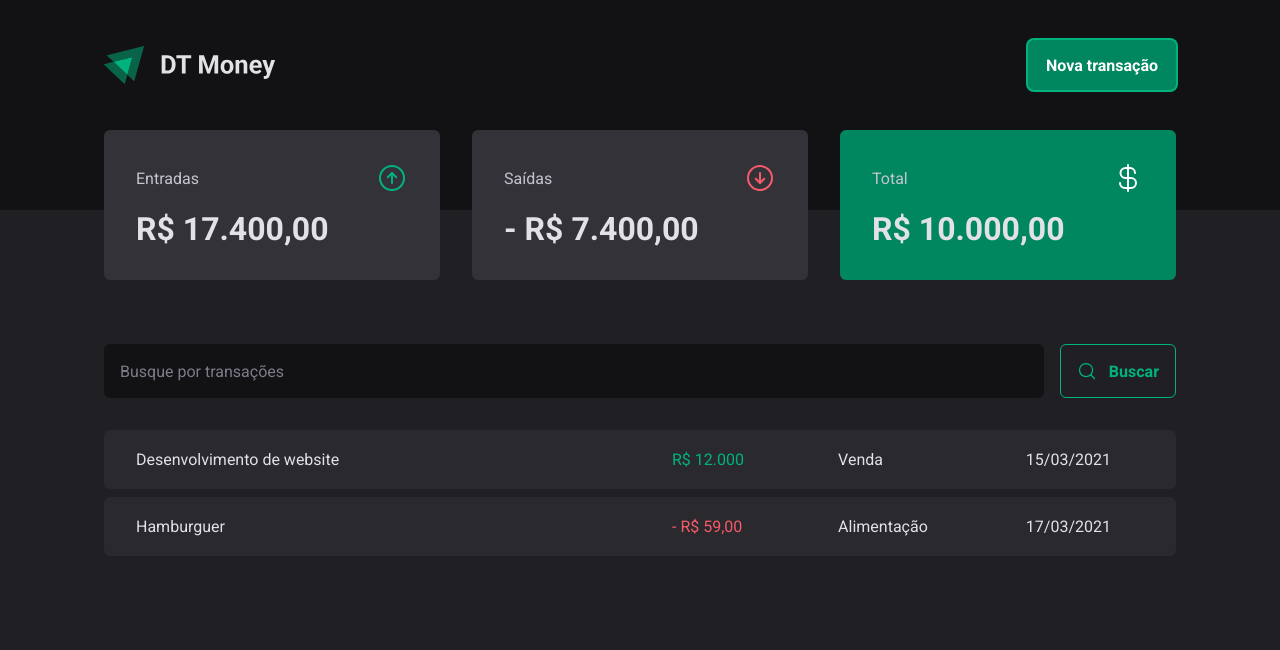
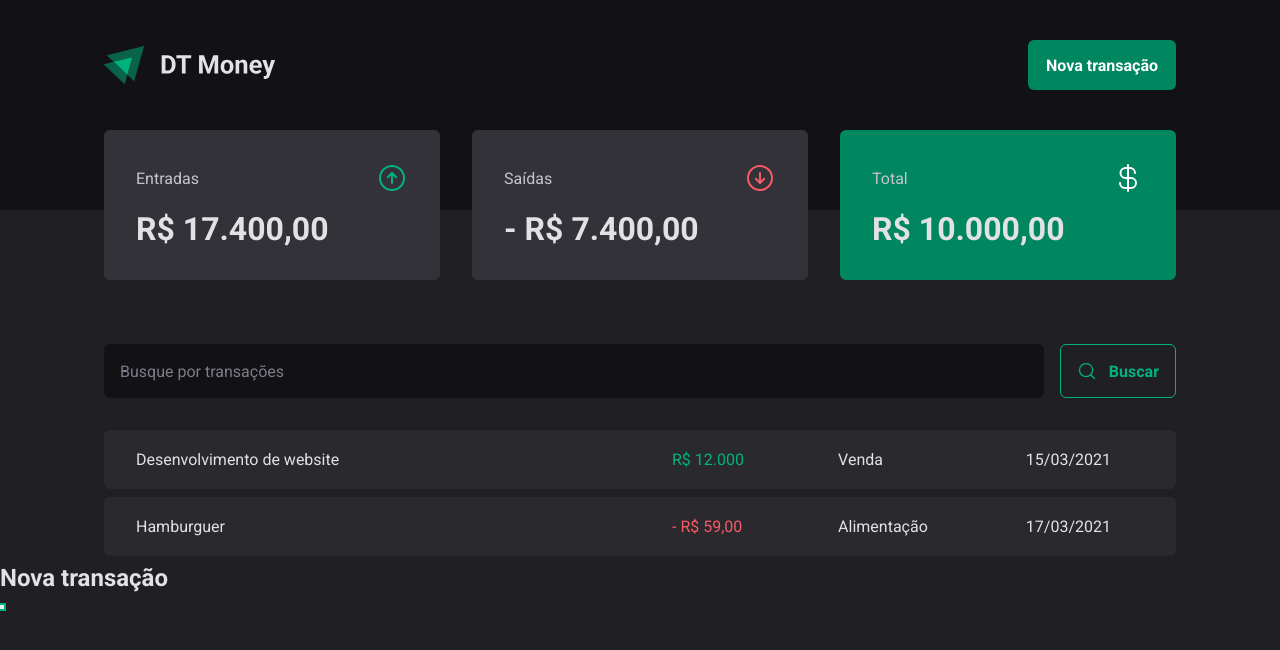
Before and after one commit to pedrosouza423/DTMoney, a React (Vite) app: page / in a window 1280 px wide. Both pictures are taken after a click on the button "Nova transação". Shown: the top 650 px of the page. Built offline with nearby package versions, Linux system fonts and the light colour scheme.

Commit message:
Added Dialog from radix

```diff
--- a/package.json
+++ b/package.json
@@ -10,6 +10,7 @@
     "preview": "vite preview"
   },
   "dependencies": {
+    "@radix-ui/react-dialog": "^1.0.5",
     "phosphor-react": "^1.4.1",
     "react": "^18.2.0",
     "react-dom": "^18.2.0",
--- a/src/components/Header/index.tsx
+++ b/src/components/Header/index.tsx
@@ -1,5 +1,6 @@
 import { HeaderContainer, HeaderContent, NewTransactionButton } from "./styles"
 import logoImg from "../../assets/logo.svg"
+import * as Dialog from '@radix-ui/react-dialog';
 
 export const Header = () => {
   return (
@@ -7,7 +8,19 @@
         <HeaderContent>
             <img src={logoImg} alt="" />
 
-            <NewTransactionButton>Nova transação</NewTransactionButton>
+            <Dialog.Root>
+              <Dialog.Trigger asChild >
+                <NewTransactionButton>Nova transação</NewTransactionButton>
+              </Dialog.Trigger>
+
+              <Dialog.Portal>
+                <Dialog.Overlay />
+                  <Dialog.Content>
+                    <Dialog.Title>Nova transação</Dialog.Title>
+                    <Dialog.Close />
+                  </Dialog.Content>
+              </Dialog.Portal>
+              </Dialog.Root>
         </HeaderContent>
     </HeaderContainer>
   )
```
Also changed, not shown: 1 other file (tests, documents, lock files or other folders).
